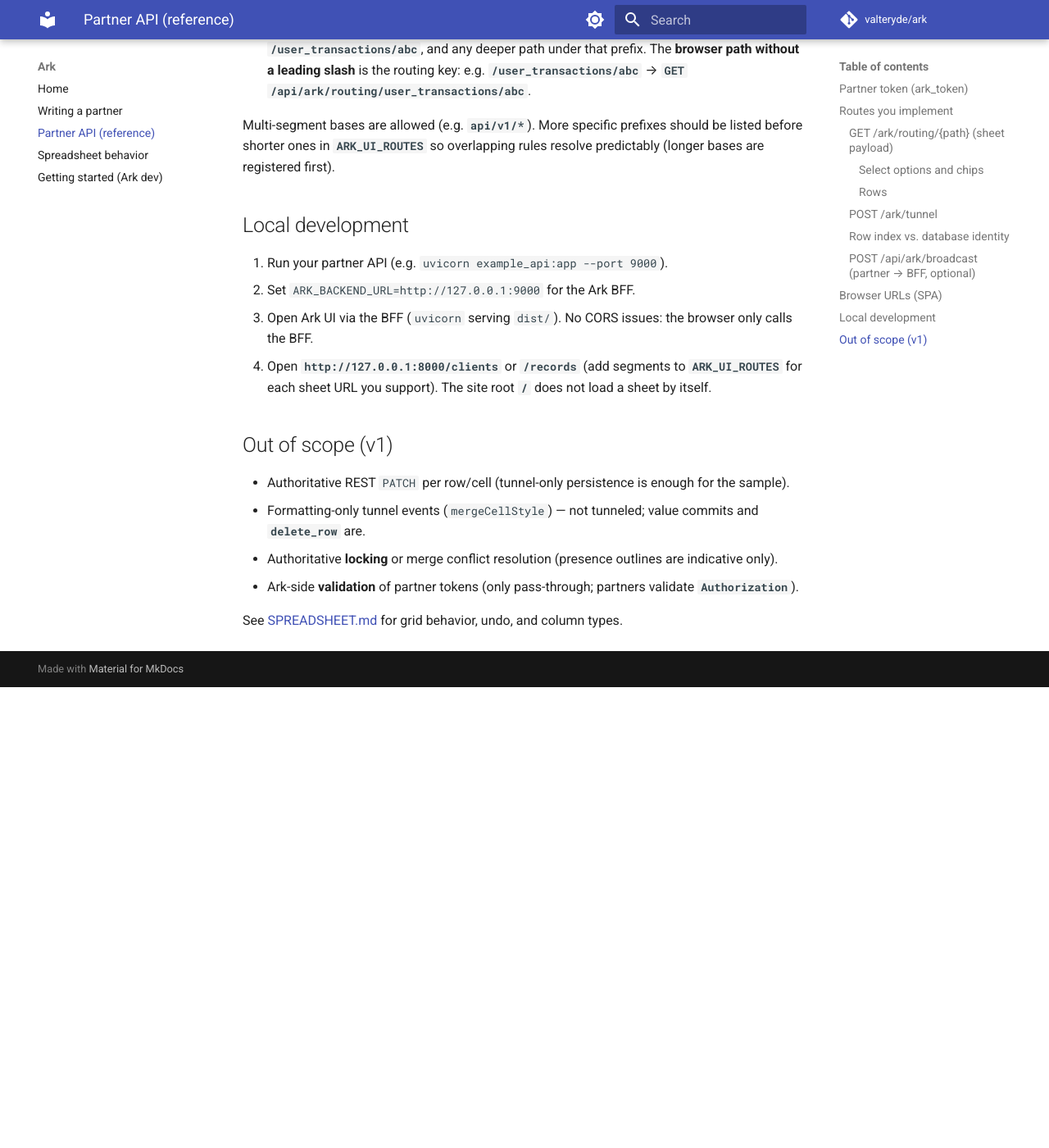
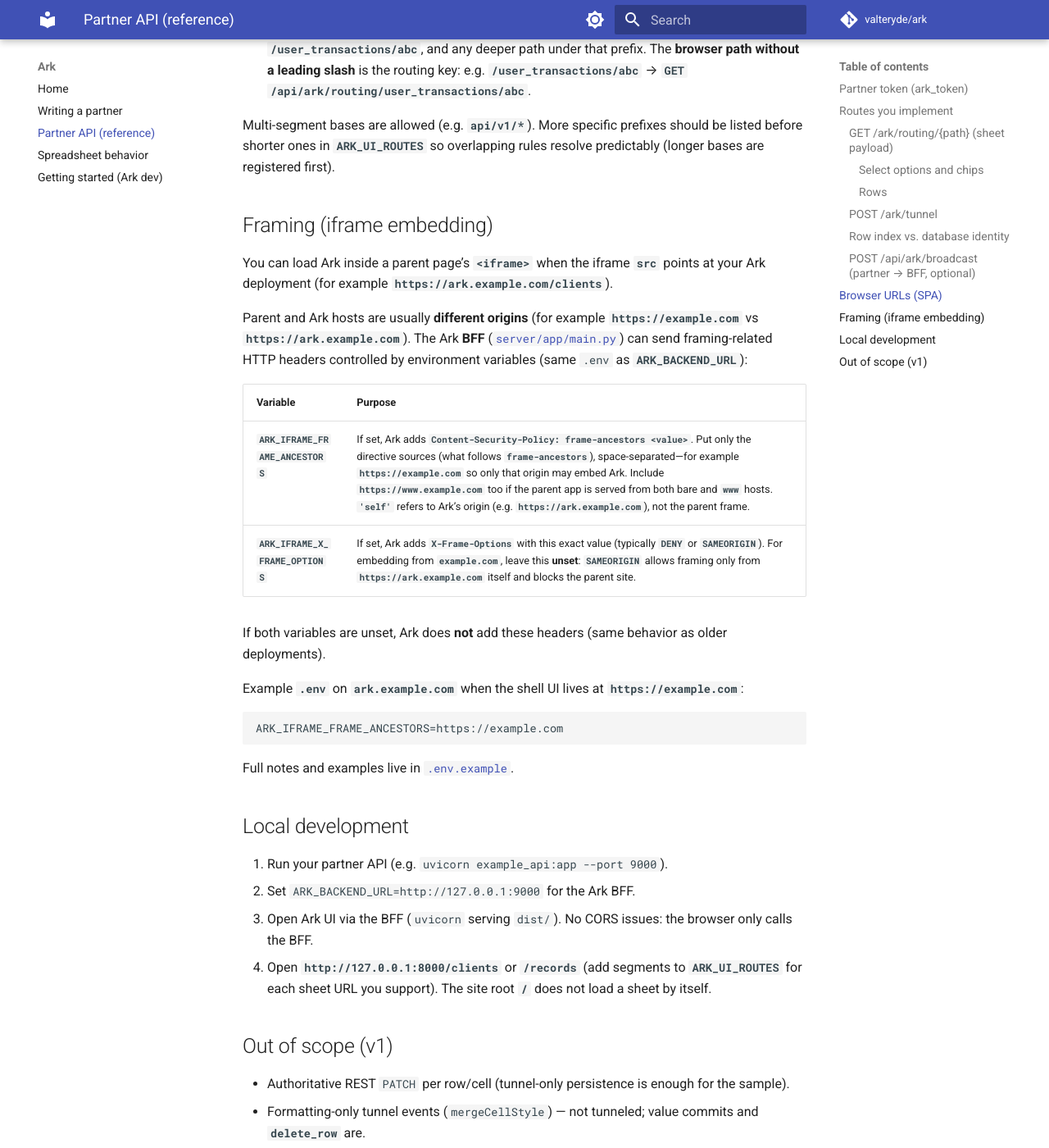
Before and after one commit to valteryde/ark, an MkDocs documentation site: the page built from docs/PARTNER_API.md, in a window 1280 px wide and 1400 px high, scrolled down 7463 px. Shown: the whole window at 82% size. Built offline with MkDocs 1.6.1 and Material for MkDocs 9.7.7, drawn with Linux system fonts in a browser that asks for light colours; comment, search, counter and statistics services are not loaded; before the commit the page ends 8301 px from its top, so only the background shows below that.

Commit message:
feat(server): configurable iframe framing headers via env
Add ARK_IFRAME_FRAME_ANCESTORS and ARK_IFRAME_X_FRAME_OPTIONS,
document cross-domain embed (e.g. example.com → ark.example.com),
and update README and docs.

````diff
--- a/docs/PARTNER_API.md
+++ b/docs/PARTNER_API.md
@@ -226,6 +226,27 @@
 
 Multi-segment bases are allowed (e.g. **`api/v1/*`**). More specific prefixes should be listed before shorter ones in **`ARK_UI_ROUTES`** so overlapping rules resolve predictably (longer bases are registered first).
 
+## Framing (iframe embedding)
+
+You can load Ark inside a parent page’s **`<iframe>`** when the iframe **`src`** points at your Ark deployment (for example **`https://ark.example.com/clients`**).
+
+Parent and Ark hosts are usually **different origins** (for example **`https://example.com`** vs **`https://ark.example.com`**). The Ark **BFF** ([`server/app/main.py`](https://github.com/valteryde/ark/blob/main/server/app/main.py)) can send framing-related HTTP headers controlled by environment variables (same `.env` as **`ARK_BACKEND_URL`**):
+
+| Variable | Purpose |
+| -------- | ------- |
+| **`ARK_IFRAME_FRAME_ANCESTORS`** | If set, Ark adds **`Content-Security-Policy: frame-ancestors <value>`**. Put only the directive sources (what follows **`frame-ancestors `**), space-separated—for example **`https://example.com`** so only that origin may embed Ark. Include **`https://www.example.com`** too if the parent app is served from both bare and **`www`** hosts. **`'self'`** refers to Ark’s origin (e.g. **`https://ark.example.com`**), not the parent frame. |
+| **`ARK_IFRAME_X_FRAME_OPTIONS`** | If set, Ark adds **`X-Frame-Options`** with this exact value (typically **`DENY`** or **`SAMEORIGIN`**). For embedding from **`example.com`**, leave this **unset**: **`SAMEORIGIN`** allows framing only from **`https://ark.example.com`** itself and blocks the parent site. |
+
+If both variables are unset, Ark does **not** add these headers (same behavior as older deployments).
+
+Example **`.env`** on **`ark.example.com`** when the shell UI lives at **`https://example.com`**:
+
+```bash
+ARK_IFRAME_FRAME_ANCESTORS=https://example.com
+```
+
+Full notes and examples live in [`.env.example`](https://github.com/valteryde/ark/blob/main/.env.example).
+
 ## Local development
 
 1. Run your partner API (e.g. `uvicorn example_api:app --port 9000`).
````
Also changed, not shown: README.md (+9 -0 lines), docs/GETTING_STARTED.md (+3 -0 lines), docs/WRITING_A_PARTNER.md (+2 -0 lines), docs/index.md (+1 -1 lines), 2 other files.
